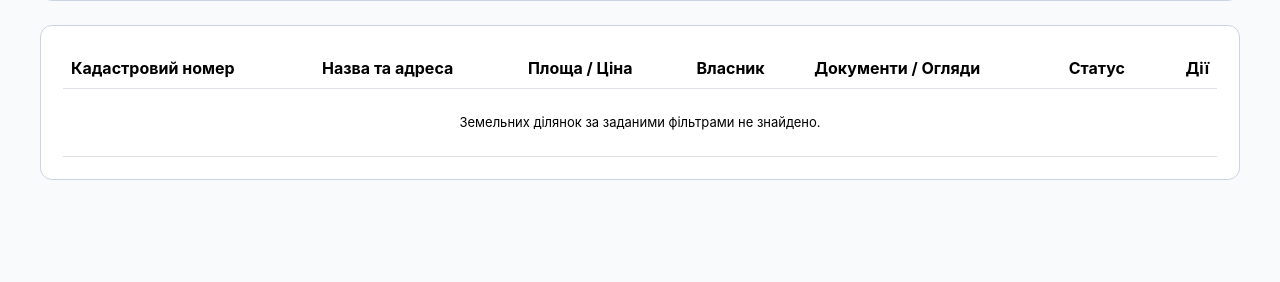
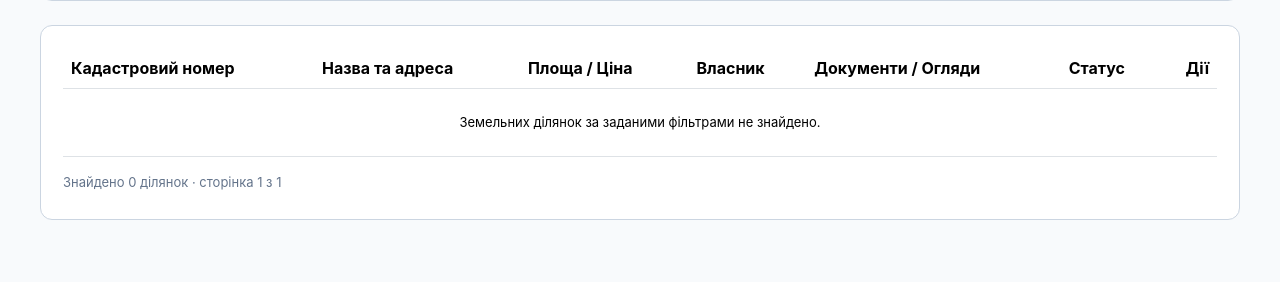
Before and after one commit to max93139/LandAgencyMvc, an ASP.NET Core app: template LandAgencyMvc/Views/Realtor/Plots.cshtml in a window 1280 px wide. Shown: the part 287-569 px from the top of the page. Run offline with ASP.NET Core 8, Linux system fonts and the light colour scheme; the template is opened without the code that fills it, so the values that code supplies are empty; the project's own start-up code is not run, and a stand-in starts its controllers and pages; some libraries are stand-ins or nearby versions.

Commit message:
perf(realtor): page the plot registry and count client plots in the database
With 100 000 plots in the main database the registry loads one page of 50 rows,
the clients list counts plots with a GROUP BY instead of loading every owned plot,
and the quick-update list on the requests page skips client drafts.

Co-Authored-By: Claude Opus 5.5 <noreply@anthropic.com>

```diff
--- a/LandAgencyMvc/Controllers/RealtorController.Requests.cs
+++ b/LandAgencyMvc/Controllers/RealtorController.Requests.cs
@@ -21,8 +21,10 @@ public partial class RealtorController
             .OrderByDescending(r => r.Id)
             .ToListAsync();
 
+        // Швидке оновлення — для ділянок, з якими працює агентство; чернетки клієнт ще готує сам.
         var allPlots = await _db.LandPlots
             .Include(p => p.Seller)
+            .Where(p => p.Status != PlotStatus.Sold && p.Status != PlotStatus.Draft)
             .OrderByDescending(p => p.Id)
             .ToListAsync();
 
--- a/LandAgencyMvc/Views/Realtor/Plots.cshtml
+++ b/LandAgencyMvc/Views/Realtor/Plots.cshtml
@@ -4,6 +4,9 @@
     ViewData["ActiveNav"] = "Plots";
     var search = ViewBag.Search as string;
     var currentStatus = ViewBag.Status as LandAgencyMvc.Models.PlotStatus?;
+    int currentPage = ViewBag.Page ?? 1;
+    int totalPages = ViewBag.TotalPages ?? 1;
+    int totalCount = ViewBag.TotalCount ?? 0;
 }
 
 <div class="la-window">
@@ -124,6 +127,24 @@
                         </tbody>
                     </table>
                 </div>
+                <div class="la-row-between mt-3">
+                    <span class="la-meta">Знайдено @totalCount.ToString("N0") ділянок · сторінка @currentPage з @totalPages.ToString("N0")</span>
+                    @if (totalPages > 1)
+                    {
+                        <div class="la-action-row">
+                            @if (currentPage > 1)
+                            {
+                                <a class="la-btn la-btn-outline" asp-action="Plots" asp-route-search="@search" asp-route-status="@currentStatus" asp-route-page="1">« Перша</a>
+                                <a class="la-btn la-btn-outline" asp-action="Plots" asp-route-search="@search" asp-route-status="@currentStatus" asp-route-page="@(currentPage - 1)">‹ Попередня</a>
+                            }
+                            @if (currentPage < totalPages)
+                            {
+                                <a class="la-btn la-btn-outline" asp-action="Plots" asp-route-search="@search" asp-route-status="@currentStatus" asp-route-page="@(currentPage + 1)">Наступна ›</a>
+                                <a class="la-btn la-btn-outline" asp-action="Plots" asp-route-search="@search" asp-route-status="@currentStatus" asp-route-page="@totalPages">Остання »</a>
+                            }
+                        </div>
+                    }
+                </div>
             </div>
         </div>
     </div>
```
Also changed, not shown: LandAgencyMvc/Controllers/RealtorController.Clients.cs (+8 -1 lines), LandAgencyMvc/Controllers/RealtorController.Plots.cs (+20 -2 lines), LandAgencyMvc/Models/QueriesViewModels.cs (+8 -0 lines), LandAgencyMvc/Views/Realtor/Clients.cshtml (+4 -3 lines).
